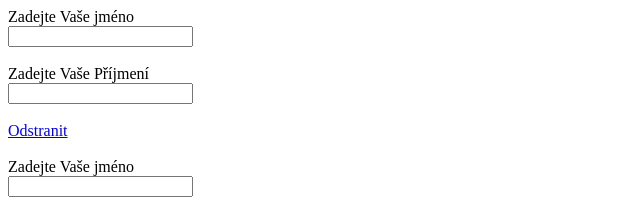
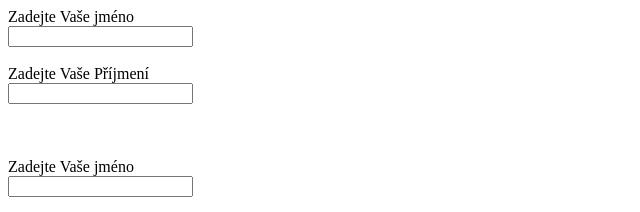
Before and after one commit to milankyncl/jquery-form-replicator, a website: page index.html in a window 1280 px wide. Both pictures are taken after a click on the link "Přidat řádek". Shown: the top 212 px of the page, 0-640 px from the left. Drawn offline with nearby package versions, Linux system fonts and the light colour scheme.

Commit message:
readme, jquery extension update

```diff
--- a/index.html
+++ b/index.html
@@ -6,7 +6,7 @@
 </head>
 <body>
 
-    <div data-form-group="invoice-items">
+    <div class="invoice-items">
 
         <div data-group-inner>
 
@@ -51,5 +51,8 @@
 
     <script type="text/javascript" src="node_modules/jquery/dist/jquery.min.js"></script>
     <script type="text/javascript" src="src/jquery.form-replicator.js"></script>
+    <script>
+        $('.invoice-items').formReplicator('invoice-items');
+    </script>
 </body>
 </html>
--- a/src/jquery.form-replicator.js
+++ b/src/jquery.form-replicator.js
@@ -7,10 +7,37 @@
  * @licence MIT
  */
 
-$('*[data-form-group]').each(function() {
+$.fn.formReplicator = function( groupName, options ) {
 
-    var group = $(this),
-        groupName = group.data('form-group');
+    if(groupName === undefined)
+        return false;
+
+    /**
+     * Default settings
+     */
+
+    var settings = $.extend({
+
+        firstItemUndeletable: true,
+        onHide: function(item) {
+
+            item.fadeOut(function () {
+
+                $(this).remove();
+            });
+        },
+        onShow: function(item) {
+
+            item.fadeIn();
+        }
+
+    }, options);
+
+    /**
+     * Now the plugin core
+     */
+
+    var group = this;
     var groupItems = group.find('[data-group-item]');
     var addGroupItem = group.find('[data-group-add-item]');
     var index = 0;
@@ -26,6 +53,9 @@ $('*[data-form-group]').each(function() {
      */
 
     groupItems.each(function(_i) {
+
+        if(settings.firstItemUndeletable && _i === 0)
+            $(this).find('[data-group-remove-item]').hide();
 
         $(this).find('select, input, textarea').each(function() {
 
@@ -62,20 +92,19 @@ $('*[data-form-group]').each(function() {
 
                     e.preventDefault();
 
-                    newItem.remove();
+                    settings.onHide(newItem);
                 });
+
+                newItem.hide();
 
                 inner.append(newItem);
 
+                settings.onShow(newItem);
+
                 index++;
-
             }
 
         });
     }
 
-    /**
-     *
-     */
-
-});
+};
```
Also changed, not shown: README.md (added).
